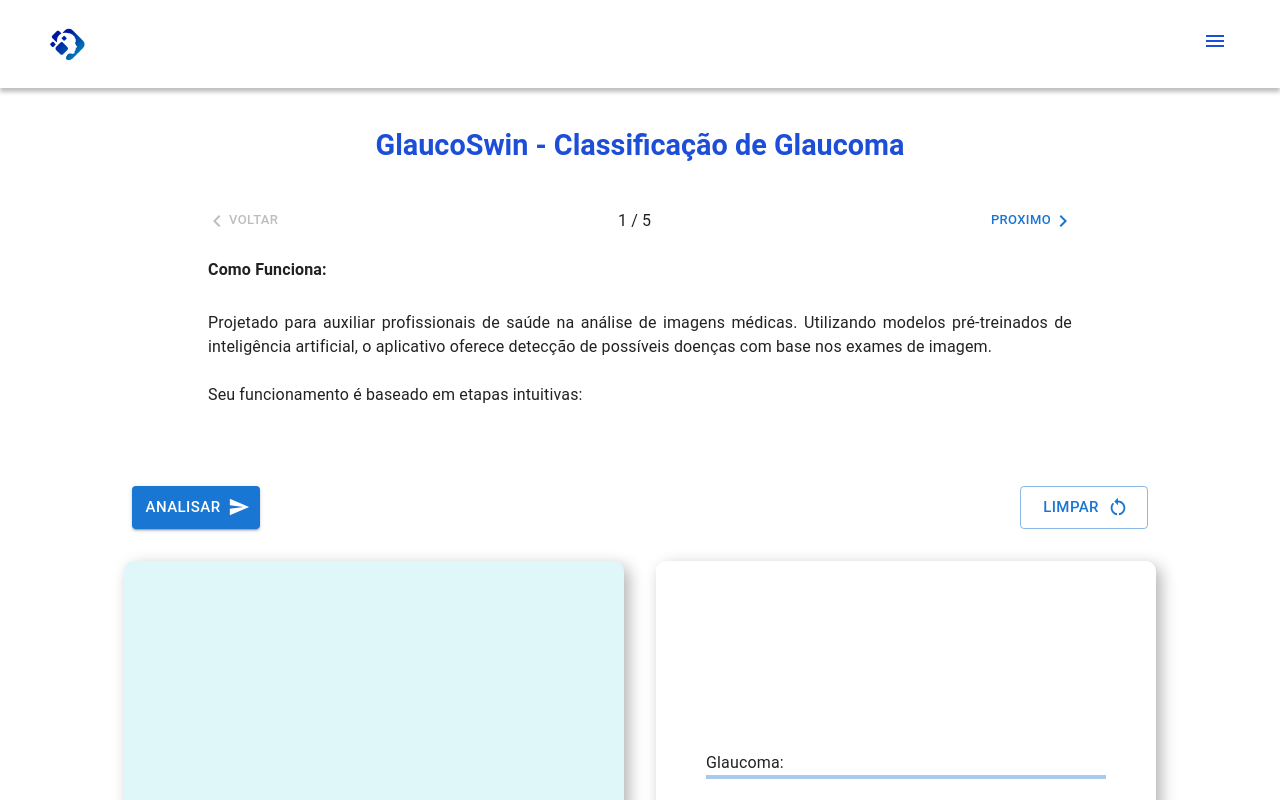
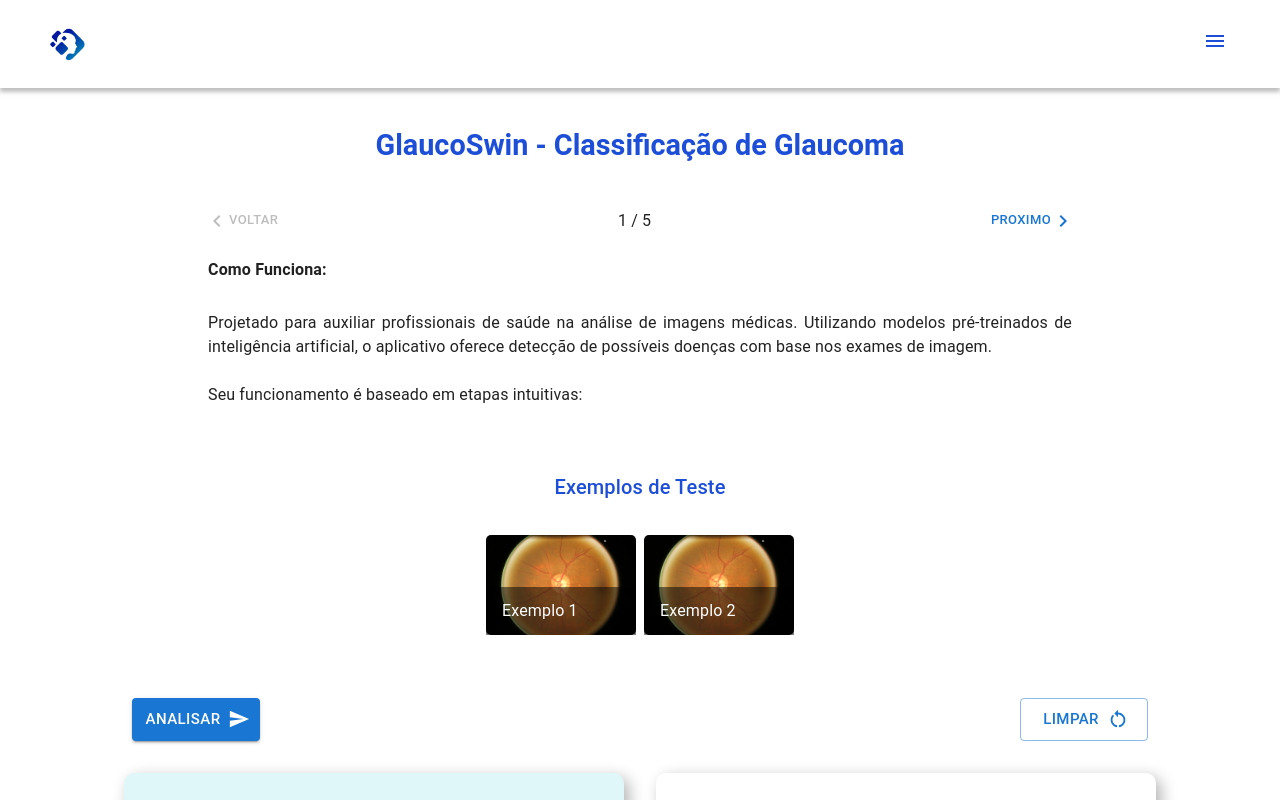
Before and after one commit to DheiverSantos/GeniusAI, a React (Vite) app: page /GlaucoSwin in a window 1280 px wide. Shown: the top 800 px of the page. Built offline with nearby package versions, Linux system fonts and the light colour scheme; no server answers; sample sign-in values are in the browser's storage.

Commit message:
chore: lista de exames testes

```diff
--- /dev/null
+++ b/src/components/ImgListEx/ImgListEx.tsx
@@ -0,0 +1,73 @@
+import React from 'react'
+import {
+  Box,
+  ImageList,
+  ImageListItem,
+  ImageListItemBar,
+  Typography,
+} from '@mui/material'
+
+interface ImageSelectorProps {
+  imageList: {
+    img: string
+    title: string
+  }[]
+  setSelectedImage: (blob: Blob | null) => void
+}
+
+export const ImgListEx: React.FC<ImageSelectorProps> = ({
+  imageList,
+  setSelectedImage,
+}) => {
+  const handleSelectImage = async (imagePath: string) => {
+    try {
+      const response = await fetch(imagePath)
+      if (!response.ok) throw new Error('Network response was not ok.')
+      const blob = await response.blob()
+      setSelectedImage(blob)
+    } catch (error) {
+      console.error('Error fetching image:', error)
+      setSelectedImage(null)
+    }
+  }
+
+  return (
+    <Box
+      sx={{
+        overflowY: 'auto',
+        maxHeight: 300,
+        width: '100%',
+        my: 2,
+        display: 'flex',
+        flexDirection: 'column', // Adicionado para organizar o título acima da lista
+        alignItems: 'center',
+      }}
+    >
+      <Typography variant="h6" sx={{ mb: 2, color: '#1d4ed8' }}>
+        {' '}
+        Exemplos de Teste
+      </Typography>
+      <ImageList gap={8} sx={{ width: 'auto', height: 'auto' }}>
+        {imageList.map((item, index) => (
+          <ImageListItem
+            key={index}
+            onClick={() => handleSelectImage(item.img)}
+          >
+            <img
+              src={item.img}
+              alt={item.title}
+              loading="lazy"
+              style={{
+                width: '150px',
+                height: '100px',
+                objectFit: 'cover',
+                borderRadius: '5px',
+              }}
+            />
+            <ImageListItemBar title={item.title} />
+          </ImageListItem>
+        ))}
+      </ImageList>
+    </Box>
+  )
+}
--- a/src/pages/glaucoSwin/index.tsx
+++ b/src/pages/glaucoSwin/index.tsx
@@ -25,6 +25,8 @@ import {
 import getApi from '../../API/getGlaucoSwin'
 import { modelsInfo } from '../../utils/modelsInfo'
 import { wakeUpApi } from '../../utils/wakeUpApi.ts'
+import { ImgListEx } from '../../components/ImgListEx/ImgListEx.tsx'
+import glaucoImg01 from '../../assets/glaucoswin_thumb.jpg'
 
 const theme = createTheme({
   palette: {
@@ -75,6 +77,11 @@ export default function GlaucoSwin() {
     setTimeout(() => setIsResetImg(false), 0)
   }
 
+  const exampleImageList = [
+    { img: glaucoImg01, title: 'Exemplo 1' },
+    { img: glaucoImg01, title: 'Exemplo 2' },
+  ]
+
   return (
     <ThemeProvider theme={theme}>
       <CssBaseline />
@@ -87,6 +94,10 @@ export default function GlaucoSwin() {
         <Header />
         <Intro
           titleModel={`${modelsInfo[1].alias} - ${modelsInfo[1].fullname}`}
+        />
+        <ImgListEx
+          imageList={exampleImageList}
+          setSelectedImage={setSelectedImage}
         />
         <Box sx={divAnaliseStyle}>
           <Box
```
